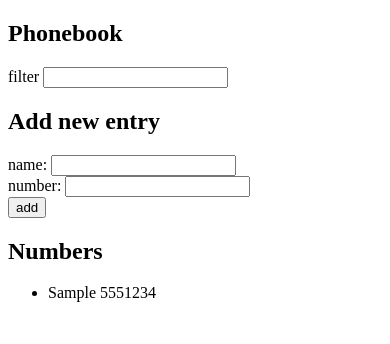
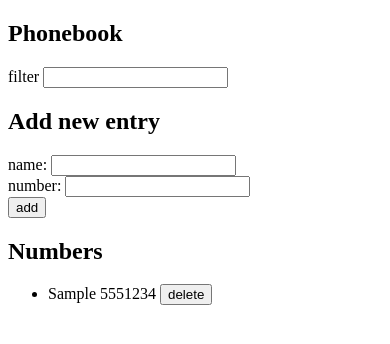
Before and after one commit to InstaFall/fsoSubmit, a React (Create React App) app in the folder part2/phonebook/: page / in a window 390 px wide. Both pictures are taken after typing "Sample", "5551234" into the empty fields and a click on the button "add". Shown: the top 344 px of the page. Built offline with nearby package versions, Linux system fonts and the light colour scheme; no server answers.

Commit message:
Add delete functionality to phonebook

```diff
--- a/part2/phonebook/src/App.js
+++ b/part2/phonebook/src/App.js
@@ -1,4 +1,4 @@
-import { useState , useEffect} from 'react'
+import { useState, useEffect } from 'react'
 import Persons from './components/Persons'
 import PersonForm from './components/PersonForm'
 import Filter from './components/Filter'
@@ -34,6 +34,10 @@ const App = () => {
       setNewName('')
       setNewNumber('')
       setPersons(persons.concat(newPerson))
+      axios
+        .post("http://localhost:3001/persons", newPerson)
+        .then(response => console.log(response))
+        .catch(err => console.log(err))
     }
   }
 
@@ -63,7 +67,7 @@ const App = () => {
         handleSubmit={handleSubmit} />
 
       <h2>Numbers</h2>
-      <Persons peopleToDisplay={peopleToDisplay} />
+      <Persons peopleToDisplay={peopleToDisplay} persons={persons} setPersons={setPersons} />
     </div>
   )
 }
--- a/part2/phonebook/src/components/Persons.js
+++ b/part2/phonebook/src/components/Persons.js
@@ -1,16 +1,27 @@
+import axios from "axios"
+
 const Person = (props) => {
     return (
-        <li>{props.name} {props.number}</li>
+        <li>{props.name} {props.number} <button id={props.id} onClick={props.handleDelete}>delete</button></li>
     )
 }
 
 const Persons = (props) => {
-    const { peopleToDisplay } = props
+    const { peopleToDisplay, setPersons, persons } = props
+
+    const handleDelete = (event) => {
+        const id = event.target.getAttribute("id")
+        //immutable solution without splice
+        const deletedPersons = [...persons.slice(0, id - 1), ...persons.slice(id)]
+        setPersons(deletedPersons)
+        axios.delete(`http://localhost:3001/persons/${id}`)
+            .then(response => console.log(response))
+    }
 
     return (
         <ul>
             {peopleToDisplay.map(el =>
-                <Person key={el.id} name={el.name} number={el.number}
+                <Person key={el.id} id={el.id} name={el.name} number={el.number} handleDelete={handleDelete}
                 />)}
         </ul>
     )
```
Lines whose indentation alone changed are shown as unchanged.
